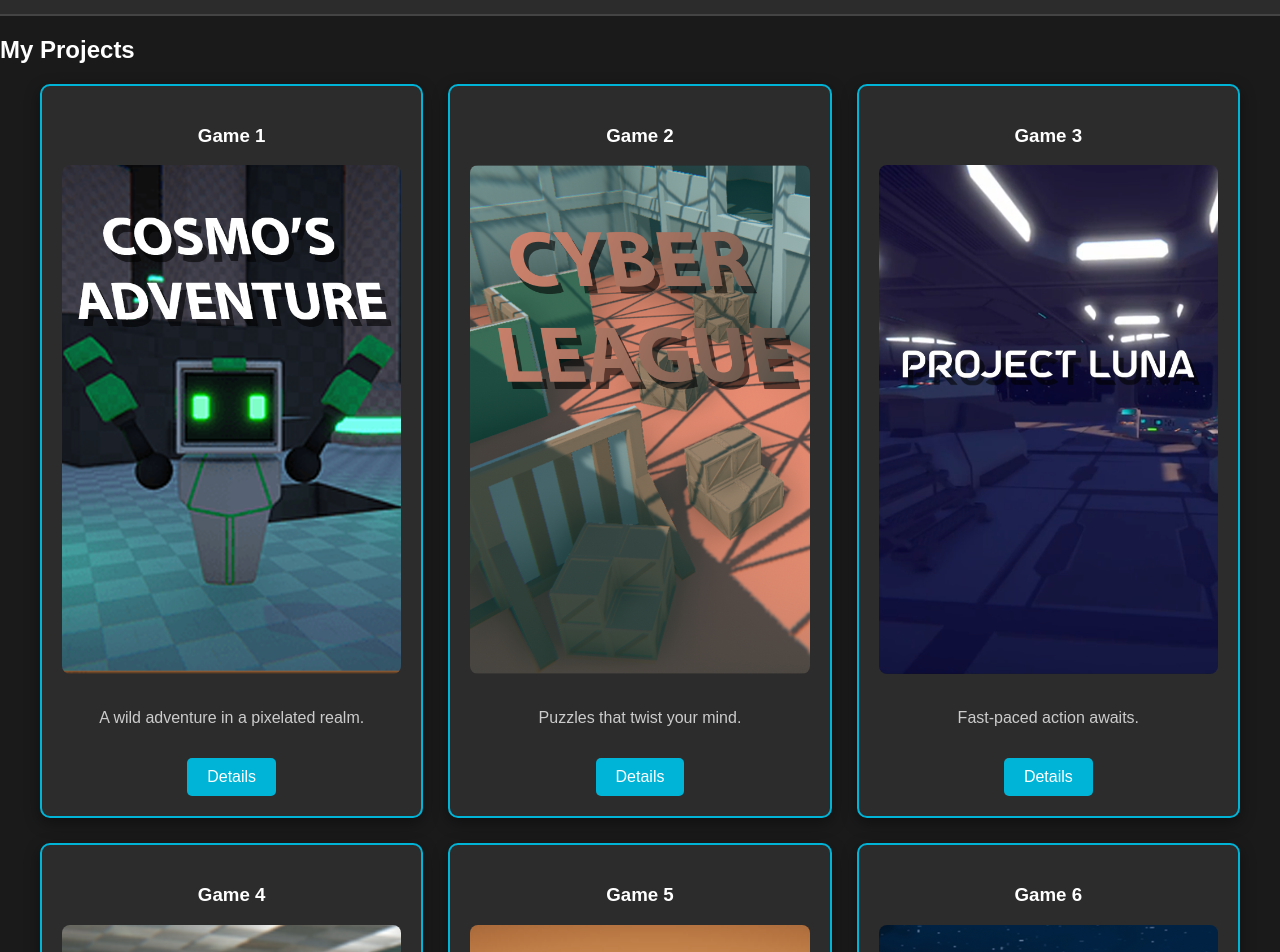
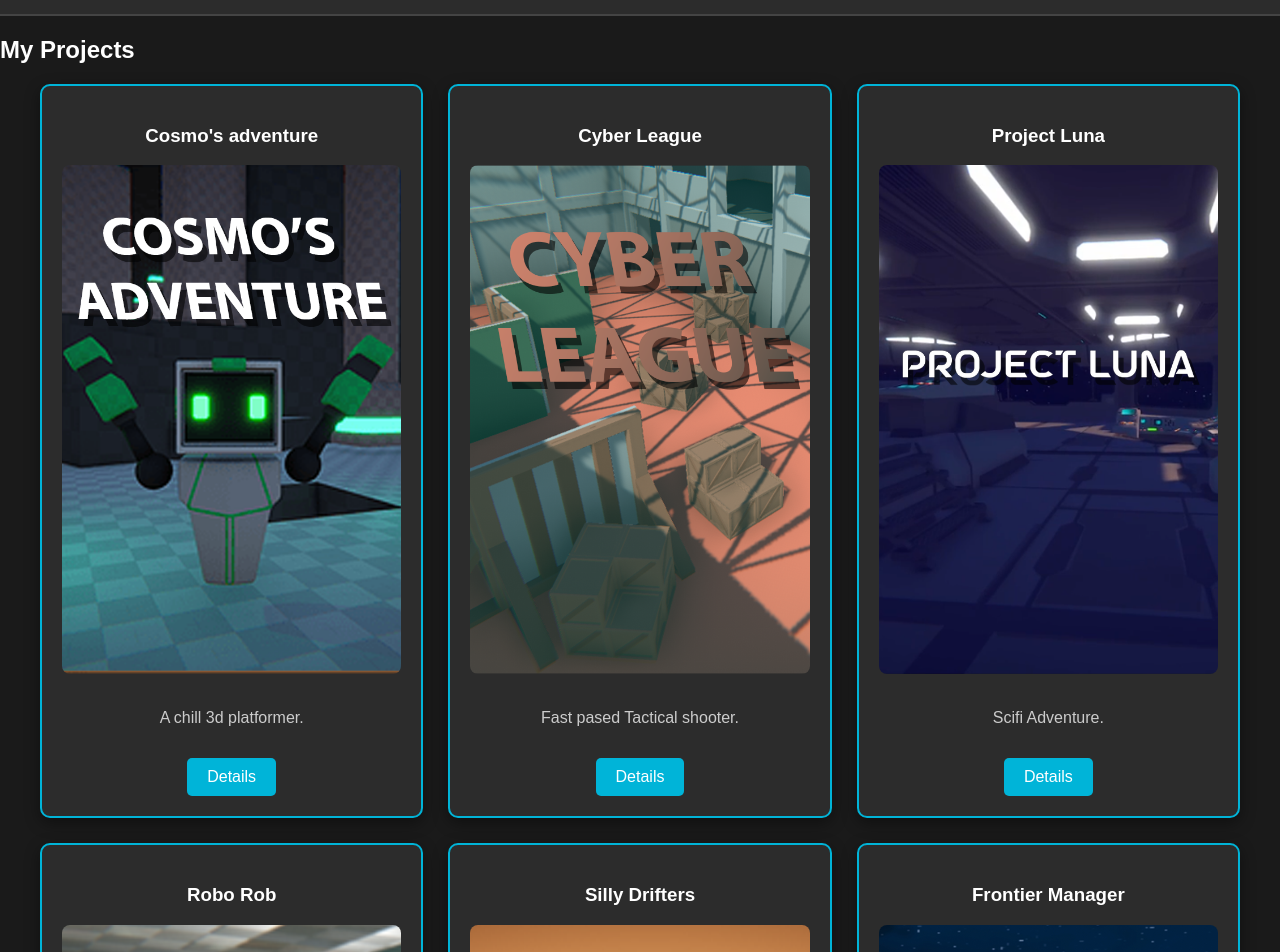
Before and after one commit to C1arant/Ciaran.github.io, a plain HTML site: page index.html in a window 1280 px wide. Shown: the part 140-1092 px from the top of the page. Drawn offline with Linux system fonts and the light colour scheme.

```diff
--- a/index.html
+++ b/index.html
@@ -114,39 +114,39 @@
         <h2>My Projects</h2>
         <div class="project-grid">
             <div class="project" data-id="1">
-                <h3>Game 1</h3>
+                <h3>Cosmo's adventure</h3>
                 <img src="images/game1.jpg" alt="Game 1 Screenshot">
-                <p>A wild adventure in a pixelated realm.</p>
+                <p>A chill 3d platformer.</p>
                 <a href="#" class="details-btn">Details</a>
             </div>
             <div class="project" data-id="2">
-                <h3>Game 2</h3>
+                <h3>Cyber League</h3>
                 <img src="images/game2.jpg" alt="Game 2 Screenshot">
-                <p>Puzzles that twist your mind.</p>
+                <p>Fast pased Tactical shooter.</p>
                 <a href="#" class="details-btn">Details</a>
             </div>
             <div class="project" data-id="3">
-                <h3>Game 3</h3>
+                <h3>Project Luna</h3>
                 <img src="images/game3.jpg" alt="Game 3 Screenshot">
-                <p>Fast-paced action awaits.</p>
+                <p>Scifi Adventure.</p>
                 <a href="#" class="details-btn">Details</a>
             </div>
             <div class="project" data-id="4">
-                <h3>Game 4</h3>
+                <h3>Robo Rob</h3>
                 <img src="images/game4.jpg" alt="Game 4 Screenshot">
-                <p>Explore a mysterious universe.</p>
+                <p>Rage inducing Puzzle platformer.</p>
                 <a href="#" class="details-btn">Details</a>
             </div>
             <div class="project" data-id="5">
-                <h3>Game 5</h3>
+                <h3>Silly Drifters</h3>
                 <img src="images/game5.jpg" alt="Game 5 Screenshot">
-                <p>Strategy meets chaos.</p>
+                <p>A physics based driving game.</p>
                 <a href="#" class="details-btn">Details</a>
             </div>
             <div class="project" data-id="6">
-                <h3>Game 6</h3>
+                <h3>Frontier Manager</h3>
                 <img src="images/game6.jpg" alt="Game 6 Screenshot">
-                <p>A cozy game to unwind.</p>
+                <p>A Idle space sim.</p>
                 <a href="#" class="details-btn">Details</a>
             </div>
         </div>
```
Also changed, not shown: Styles.css (+39 -20 lines).
